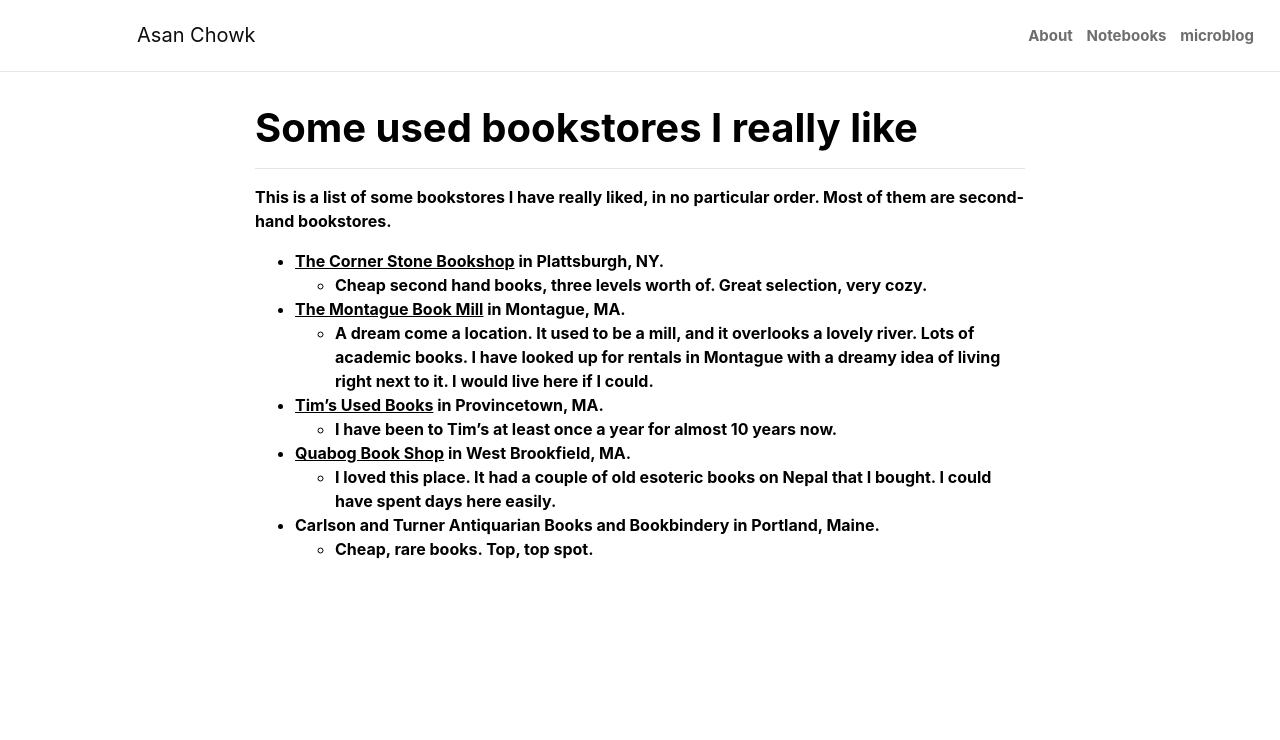
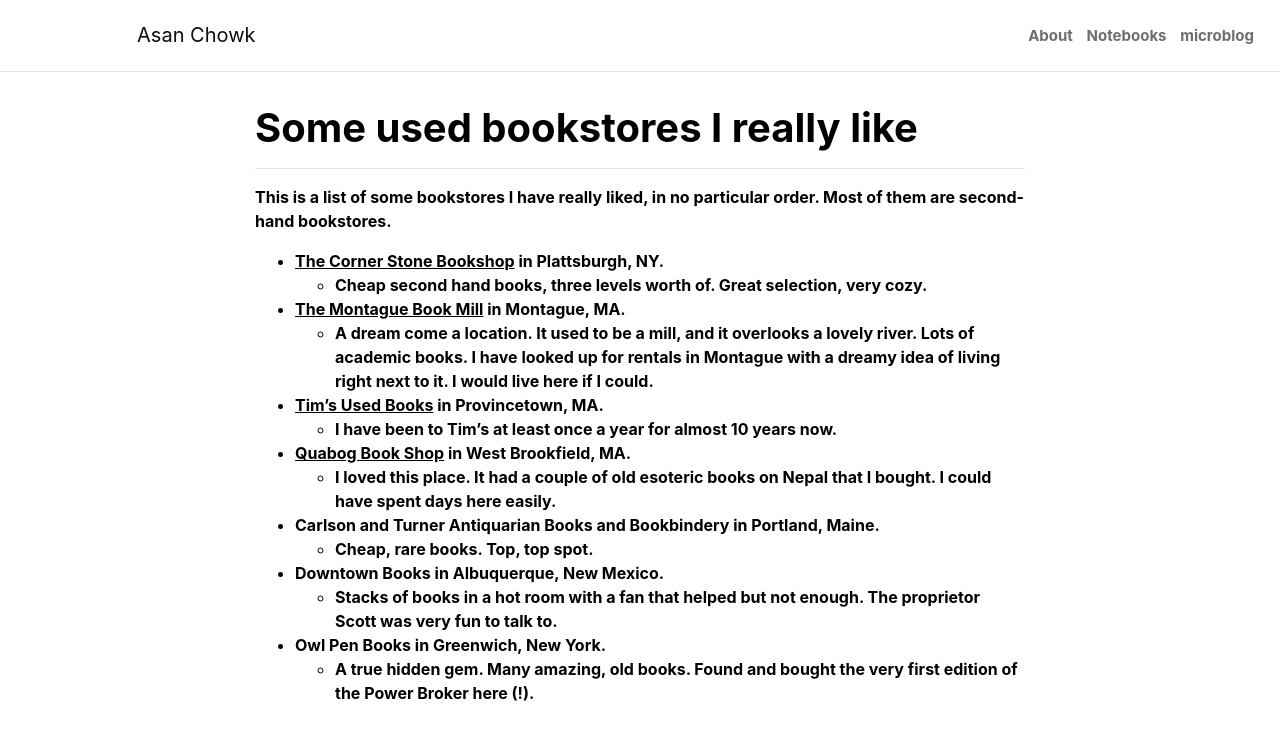
Before and after one commit to bsuwal/bsuwal.github.io, a Jekyll site: the page built from _notebooks/bookstores.md, in a window 1280 px wide. Shown: the top 740 px of the page. Built offline with Jekyll 4.4.1, drawn with Linux system fonts in a browser that asks for light colours; a style sheet for code colours, icons or effects is not loaded.

Commit message:
used bookstores, remove polyfill

```diff
--- a/_includes/scripts/mathjax.html
+++ b/_includes/scripts/mathjax.html
@@ -55,5 +55,4 @@
     };
   </script>
   <script defer type="text/javascript" id="MathJax-script" src="https://cdn.jsdelivr.net/npm/mathjax@{{ site.mathjax.version }}/es5/tex-mml-chtml.js"></script>
-  <script defer src="https://polyfill.io/v3/polyfill.min.js?features=es6"></script>
   {%- endif %}
--- a/_notebooks/bookstores.md
+++ b/_notebooks/bookstores.md
@@ -19,3 +19,7 @@ This is a list of some bookstores I have really liked, in no particular order. M
     - I loved this place. It had a couple of old esoteric books on Nepal that I bought. I could have spent days here easily.
 - Carlson and Turner Antiquarian Books and Bookbindery in Portland, Maine.
     - Cheap, rare books. Top, top spot.
+- Downtown Books in Albuquerque, New Mexico.
+    - Stacks of books in a hot room with a fan that helped but not enough. The proprietor Scott was very fun to talk to.
+- Owl Pen Books in Greenwich, New York.
+    - A true hidden gem. Many amazing, old books. Found and bought the very first edition of the Power Broker here (!).
```
